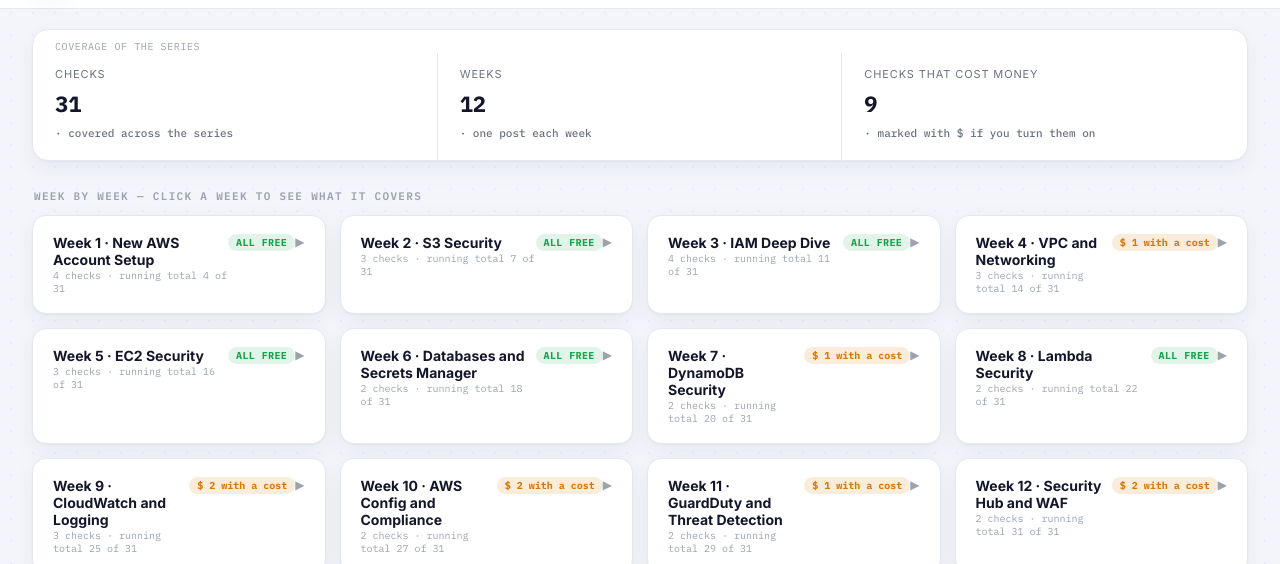
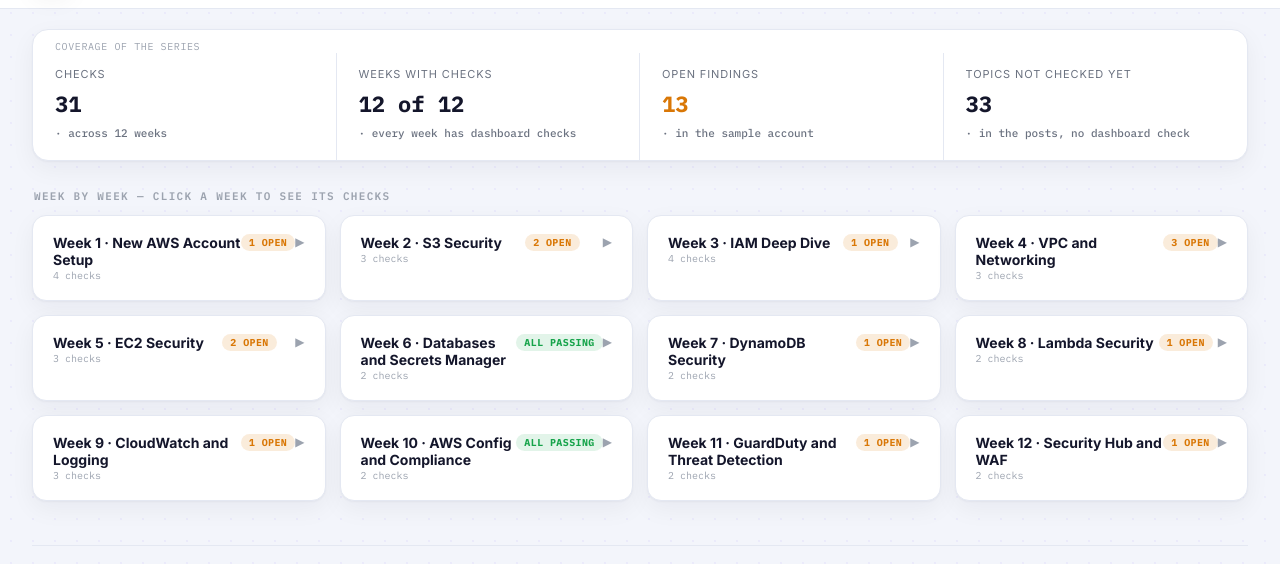
Before and after one commit to AnuradhaVIyer/aws-insights-demo, a plain HTML site: page series.html in a window 1280 px wide. Shown: the part 108-672 px from the top of the page. Drawn offline with nearby package versions, Linux system fonts and the light colour scheme.

Commit message:
Updated series.html

```diff
--- a/series.html
+++ b/series.html
@@ -226,16 +226,12 @@
   .res-list{font-family:var(--mono); font-size:11px; color:var(--text-dim);}
   .svc-card.expanded .drilldown{max-height:1400px;}
   @media (max-width:720px){ .stat-group-row.c4{grid-template-columns:repeat(2,1fr);} .stat-group-row.c3{grid-template-columns:repeat(2,1fr);} }
-  .cost-tag{font-family:var(--mono); font-size:11px; font-weight:700; color:var(--warn); background:color-mix(in srgb, var(--warn) 14%, transparent); border-radius:10px; padding:2px 8px;}
-  .cost-pill{font-family:var(--mono); font-size:10px; font-weight:700; color:var(--warn); background:color-mix(in srgb, var(--warn) 14%, transparent); border-radius:10px; padding:2px 8px; white-space:nowrap;}
-  .howto{margin-top:2px;} .howto summary{font-family:var(--mono); font-size:11px; font-weight:600; color:var(--purple); cursor:pointer;} .howto[open] summary{margin-bottom:8px;}
-  .cost-note{font-size:12px; color:var(--text-dim); line-height:1.6; margin:16px 2px 0;}
 </style>
 </head>
 <body data-theme="light">
 
 <div class="topbar">
-  <div class="topbar-msg">⚡ <span>Series companion</span><span class="dim">— sample data from the AWS Security Best Practices series</span></div>
+  <div class="topbar-msg">⚡ <span>Series companion</span><span class="dim">— from the AWS Security Best Practices series</span></div>
 </div>
 
 <header>
@@ -256,9 +252,8 @@
     <div class="stat-strip" id="statStrip" style="border-left:none;"></div>
   </div>
 
-  <div class="section-label">Week by week — click a week to see what it covers</div>
+  <div class="section-label">Week by week — click a week to see its checks</div>
   <div class="service-grid" id="weekGrid"><div class="load-state">Loading…</div></div>
-  <p class="cost-note"><span class="cost-tag">$</span> Turning this on in your own AWS account will cost you money. AWS bills you for it. All other checks are free.</p>
 
   <footer>
     <div class="footer-brand">Built by <b>Anuradha Iyer</b> — Cloud / DevOps / AI Engineering</div>
@@ -284,7 +279,7 @@
 });
 document.addEventListener('click', e=>{
   const card = e.target.closest('[data-expand]');
-  if(card && !e.target.closest('a') && !e.target.closest('details')) card.classList.toggle('expanded');
+  if(card && !e.target.closest('a')) card.classList.toggle('expanded');
 });
 
 const DATA_DIR = './data/security';
@@ -297,55 +292,35 @@
   return `<div class="stat"><div class="lbl">${lbl}</div><div class="num"${color?` style="color:${color}"`:''}>${num}</div><div class="delta flat">· ${esc(delta)}</div></div>`;
 }
 
-// Checks that cost money in AWS once you turn them on (edit this list to change the $ markers)
-const COSTS = new Set([10, 15, 16, 19, 24, 27, 28, 30, 31]);
-const COST_TAG = '<span class="cost-tag" title="Costs money in AWS if you turn it on">$</span>';
-
-// LinkedIn post for each week (edit here)
-const POSTS = {
-  1: 'https://lnkd.in/p/dsirduSx',
-  2: 'https://lnkd.in/p/dt2D9CkD',
-  3: 'https://lnkd.in/p/dfAcDB9n',
-  4: 'https://lnkd.in/p/dmg6h4zE',
-  5: 'https://lnkd.in/p/dbbgXu9d',
-  6: 'https://lnkd.in/p/dmjGg4Tu',
-  7: 'https://lnkd.in/p/dYkqTra5',
-  8: 'https://lnkd.in/p/dCX2rBSR',
-  9: 'https://lnkd.in/p/d6UYY4N5',
-  10: 'https://lnkd.in/p/dPNFABKE',
-  11: 'https://lnkd.in/p/dFmAH32d',
-  12: 'https://lnkd.in/p/dY_DJJXt'
-};
-
 function render(){
   const series = D.series || [];
   const total = D.catalog.length;
-  const seen = new Set();
-  const costTotal = D.catalog.filter(c=>COSTS.has(c.id)).length;
+  const gapCount = series.reduce((n,w)=>n+(w.gaps||[]).length, 0);
+  const open = D.findings.filter(f=>f.status==='open').length;
   $('statStrip').innerHTML = `
     <div class="stat-group">
       <div class="stat-group-label">Coverage of the series</div>
-      <div class="stat-group-row c3">
-        ${statCard('Checks', total, 'covered across the series')}
-        ${statCard('Weeks', series.length, 'one post each week')}
-        ${statCard('Checks that cost money', costTotal, 'marked with $ if you turn them on')}
+      <div class="stat-group-row c4">
+        ${statCard('Checks', total, 'across 12 weeks')}
+        ${statCard('Weeks with checks', `${series.filter(w=>w.check_ids.length).length} of ${series.length}`, 'every week has dashboard checks')}
+        ${statCard('Open findings', open, 'in the sample account', open?'var(--warn)':'')}
+        ${statCard('Topics not checked yet', gapCount, 'in the posts, no dashboard check')}
       </div>
     </div>`;
   $('weekGrid').innerHTML = series.map(w=>{
-    const fresh = w.check_ids.filter(id=>!seen.has(id));
-    w.check_ids.forEach(id=>seen.add(id));
     const rows = w.check_ids.map(id=>{
       const c = cat[id];
-      const again = fresh.includes(id) ? '' : '<div class="res-list">Also covered in an earlier week</div>';
-      const steps = (c.fix||[]).map(t=>`<li>${esc(t)}</li>`).join('');
-      const howto = `<details class="howto"><summary>How to do it</summary><div class="why">${esc(c.why||'')}</div><ol class="why" style="margin:8px 0 0 18px;line-height:1.7;">${steps}</ol></details>`;
-      return `<div class="fw-row" style="flex-wrap:wrap;"><span class="sev ${c.severity}">${SEV[c.severity]}</span><span class="nm">${esc(c.name)}${again}</span><span class="vl">${COSTS.has(id)?COST_TAG:''}</span><div style="flex-basis:100%;">${howto}</div></div>`;
+      const f = D.findings.find(x=>x.check_id===id && x.status==='open');
+      const state = f ? `Open · ${f.resources} resource${f.resources===1?'':'s'}` : 'Passing';
+      const where = f && f.regions && f.regions.length ? `<div class="res-list">${esc(f.regions.join(', '))}</div>` : '';
+      return `<div class="fw-row"><span class="sev ${c.severity}">${SEV[c.severity]}</span><span class="nm">${esc(c.name)}${where}</span><span class="vl">${state}</span></div>`;
     }).join('');
-    const paid = w.check_ids.filter(id=>COSTS.has(id)).length;
-    const pill = paid ? `<span class="cost-pill">$ ${paid} with a cost</span>` : '<span class="sev fixed">All free</span>';
+    const openCount = w.check_ids.filter(id=>D.findings.some(x=>x.check_id===id && x.status==='open')).length;
+    const pill = openCount ? `<span class="sev high">${openCount} open</span>` : '<span class="sev fixed">All passing</span>';
+    const gaps = (w.gaps||[]).length ? `<div class="dd-title">In the post, not yet checked by the dashboard</div><ul class="why" style="margin:0 0 0 18px;line-height:1.7;">${w.gaps.map(g=>`<li>${esc(g)}</li>`).join('')}</ul>` : '';
     return `<div class="svc-card" data-expand="1">
-      <div class="svc-top"><div><div class="svc-name">Week ${w.week} · ${esc(w.title)}</div><div class="svc-code">${w.check_ids.length} check${w.check_ids.length===1?'':'s'} · running total ${seen.size} of ${total}</div></div>${pill}<div class="svc-caret">▶</div></div>
-      <div class="drilldown">${POSTS[w.week]?`<div class="fw-row"><a class="open-link" style="margin-top:0;" href="${POSTS[w.week]}" target="_blank" rel="noopener">Read the Week ${w.week} post on LinkedIn →</a></div>`:''}${rows}</div>
+      <div class="svc-top"><div><div class="svc-name">Week ${w.week} · ${esc(w.title)}</div><div class="svc-code">${w.check_ids.length} check${w.check_ids.length===1?'':'s'}</div></div>${pill}<div class="svc-caret">▶</div></div>
+      <div class="drilldown">${rows}${gaps}</div>
     </div>`;
   }).join('');
 }
```
Also changed, not shown: index.html (+3 -4 lines).
